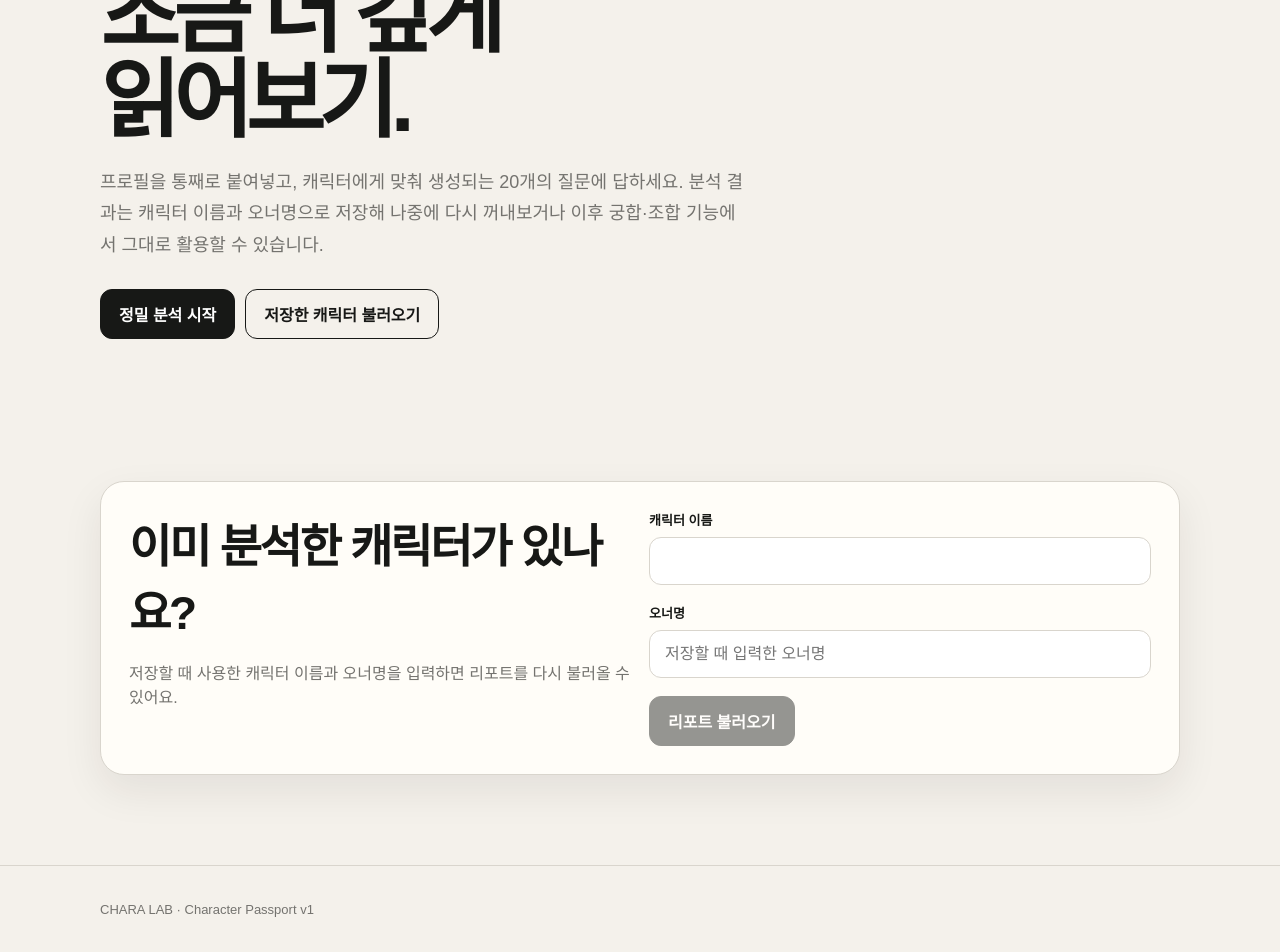
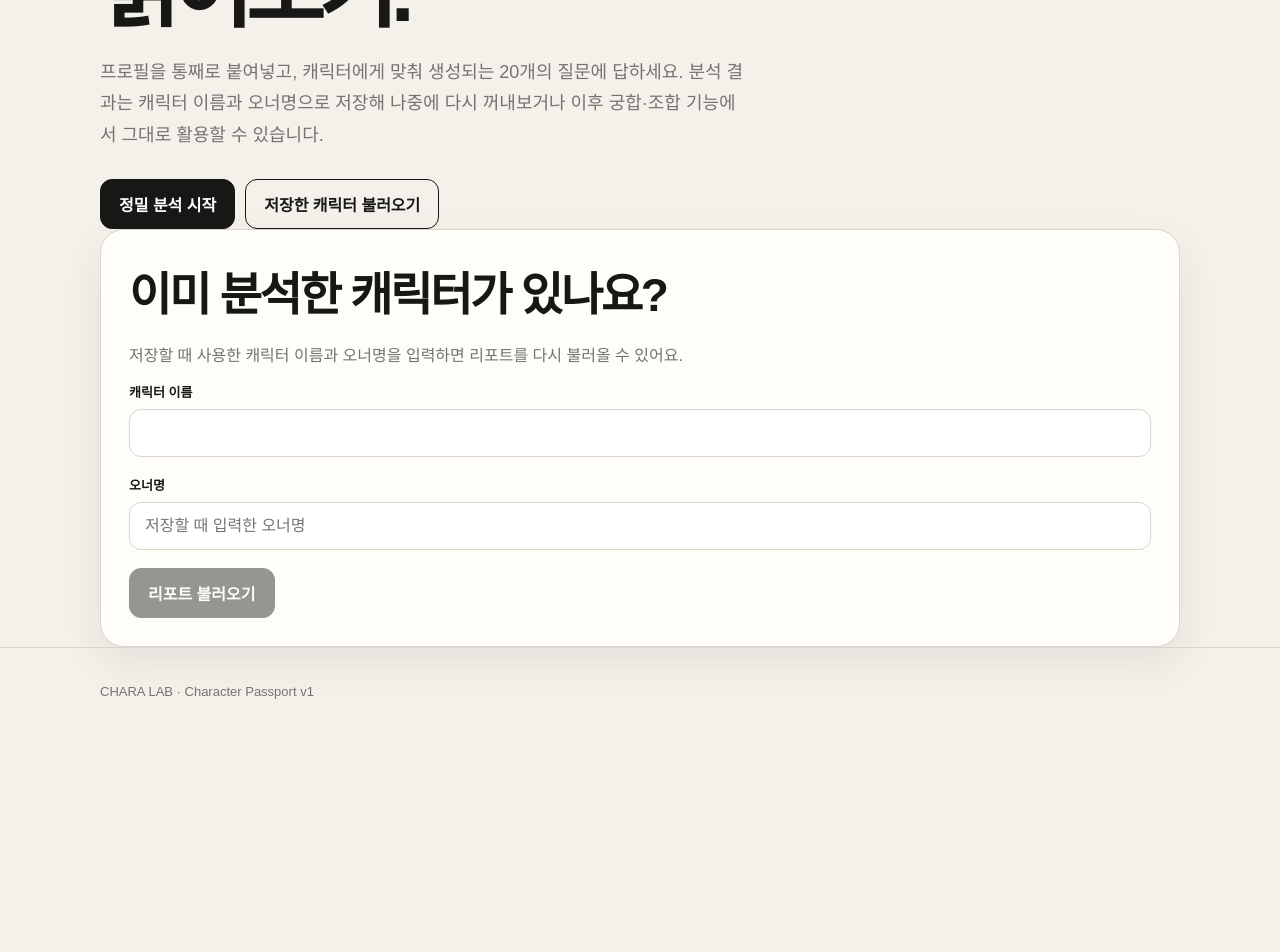
Before and after one commit to NAM5AN/character2, a Next.js app: page / in a window 1280 px wide. Shown: the part 306-1258 px from the top of the page. After the commit the page ends 1065 px from the top, so only its background shows below. Built offline with nearby package versions, Linux system fonts and the light colour scheme.

Commit message:
Compact homepage into single-screen layout

```diff
--- a/src/app/page.tsx
+++ b/src/app/page.tsx
@@ -3,17 +3,16 @@ import { LookupForm } from '@/components/LookupForm';
 
 export default function Home() {
   return <main>
-    <section className="container hero" style={{gridTemplateColumns:'1fr'}}>
-      <div>
+    <section className="container home-screen">
+      <div className="home-intro">
         <h1>캐릭터를<br/>조금 더 깊게<br/>읽어보기.</h1>
         <p className="hero-copy">프로필을 통째로 붙여넣고, 캐릭터에게 맞춰 생성되는 20개의 질문에 답하세요. 분석 결과는 캐릭터 이름과 오너명으로 저장해 나중에 다시 꺼내보거나 이후 궁합·조합 기능에서 그대로 활용할 수 있습니다.</p>
         <div className="actions"><Link className="btn primary" href="/analyze">정밀 분석 시작</Link><a className="btn" href="#lookup">저장한 캐릭터 불러오기</a></div>
       </div>
-    </section>
-    <section id="lookup" className="container section">
-      <div className="card two-col">
+
+      <div id="lookup" className="card home-lookup">
         <div><h2>이미 분석한 캐릭터가 있나요?</h2><p className="muted">저장할 때 사용한 캐릭터 이름과 오너명을 입력하면 리포트를 다시 불러올 수 있어요.</p></div>
-        <div style={{alignSelf:'center'}}><LookupForm /></div>
+        <LookupForm />
       </div>
     </section>
   </main>;
```
